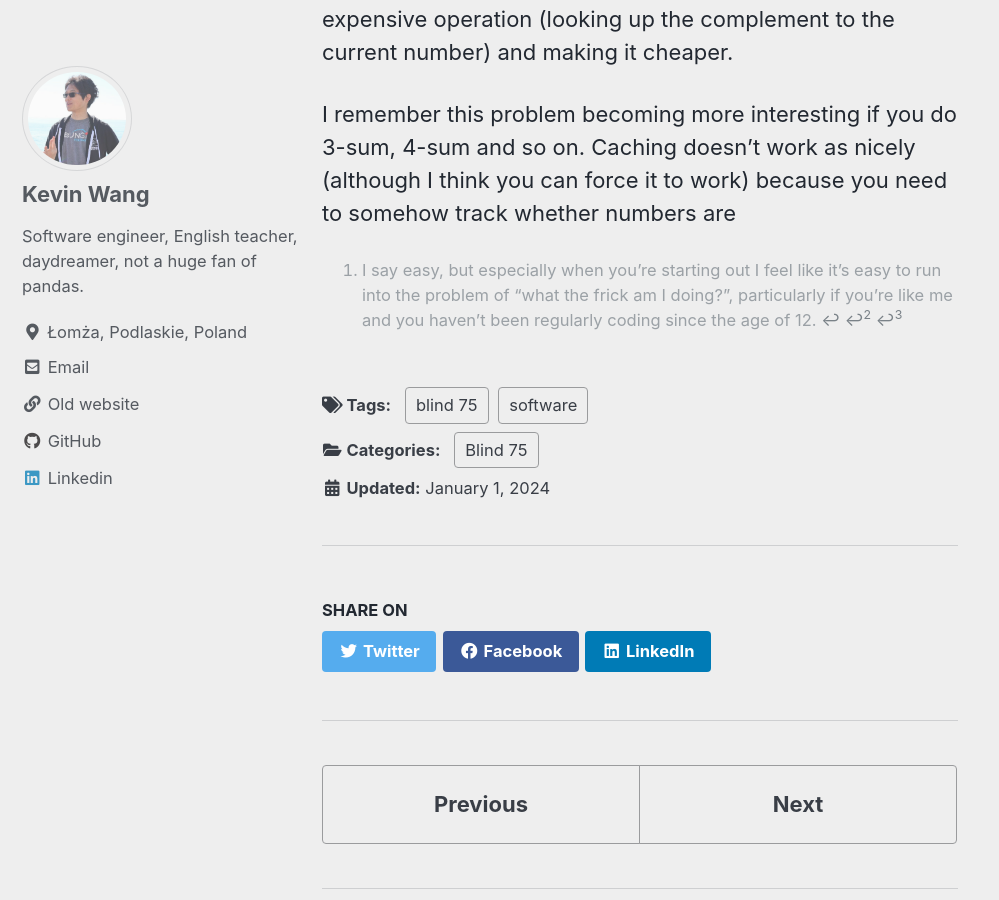
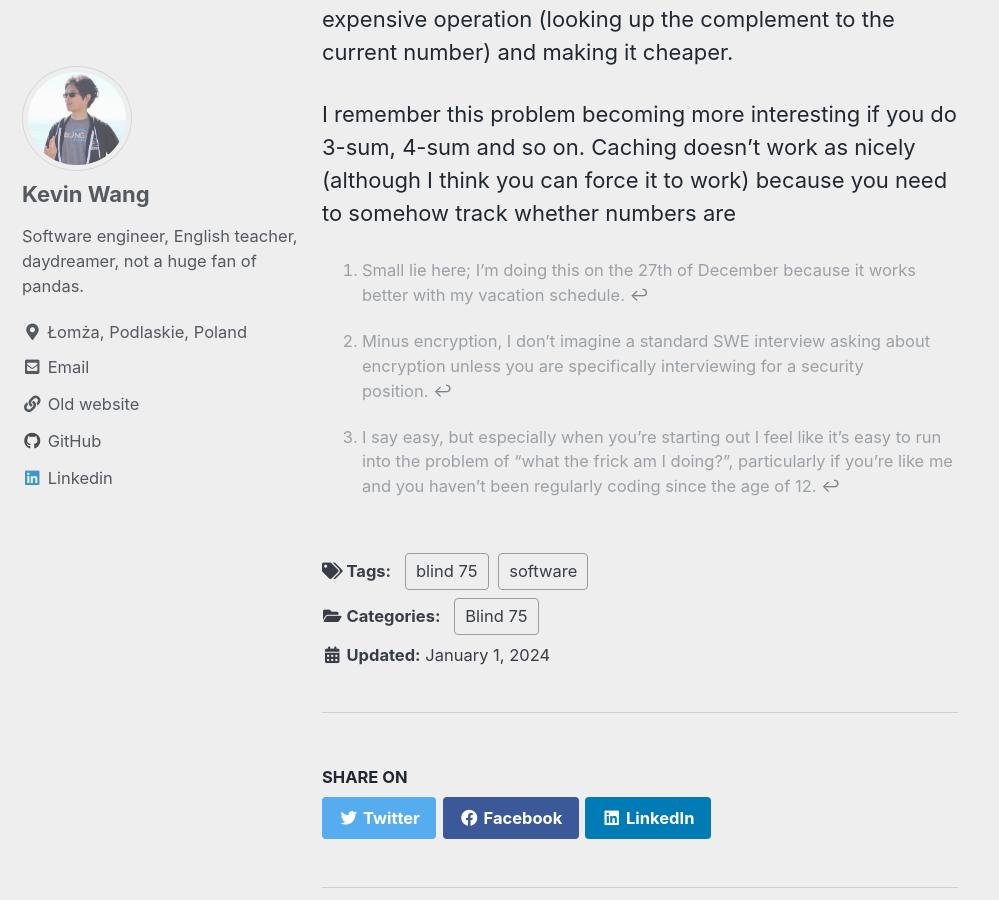
Before and after one commit to michigan-musicer/michigan-musicer.github.io, a Jekyll site: the page built from _posts/2024-01-01-blind75-01.md, in a window 1280 px wide and 900 px high, scrolled down 4774 px. Shown: the whole window, without its empty margins (0-999 px from the left). Built offline with Jekyll 4.4.1, drawn with Linux system fonts in a browser that asks for light colours; cached includes are drawn as plain includes; some of the changed lines change nothing that is shown.

Commit message:
fix footnotes for 75-01

````diff
--- a/_posts/2024-01-01-blind75-01.md
+++ b/_posts/2024-01-01-blind75-01.md
@@ -20,11 +20,11 @@ This is meant to be the start of a daily 1-hour practice regimen for my future c
 
 The main purpose of blogging this is to keep myself accountable on the practice. I'd also like to show my students and other young learners how I make and improve on mistakes. I think in tech, we're often pressured not to admit to having any mistakes, and I've seen this create tons of pressure on my peers and students in university. (Additionally, any company that filters me out for showing my mistakes is probably not a company I want to work for. If the mistakes are consistent and extremely stupid then that's another matter, but I don't want to work somewhere that excessively perfectionist.)
 
-I might not do this for every problem, but I'd also like to reflect on each problem a little more than I usually would. How does the solution actually work, and why is it actually better? When I took operating systems at my university, the professor told us that there were five solutions to any problem in software system design: indirection, caching, hashing, replication, and encryption. A lot of this won't be applicable for LeetCode because LeetCode is not systems; these problems are way too simple for that. But I'll use them[^0] as a starting point to think about why some solutions are better than others.
+I might not do this for every problem, but I'd also like to reflect on each problem a little more than I usually would. How does the solution actually work, and why is it actually better? When I took operating systems at my university, the professor told us that there were five solutions to any problem in software system design: indirection, caching, hashing, replication, and encryption. A lot of this won't be applicable for LeetCode because LeetCode is not systems; these problems are way too simple for that. But I'll use them[^1] as a starting point to think about why some solutions are better than others.
 
 I do tend to over-explain and spend too much time documenting things, so I will try to deliberately make these a little more brain-barfy and scratchwork-y to help cut down on that. Some documentation (esp docs being presented to non-technical audiences) should be better polished, but I don't think the potential audience here would lose out if I had slightly less elegant prose than usual.
 
-[^0]: Minus encryption, I don't imagine a standard SWE interview asking about encryption unless you are specifically interviewing for a security position.
+[^1]: Minus encryption, I don't imagine a standard SWE interview asking about encryption unless you are specifically interviewing for a security position.
 
 Odd number problems will be in Python, even number problems in C++. C++ is standard in games, while Python is normal for most software interviews. I think it'll be good to do both.
 
@@ -88,7 +88,7 @@ def twoSum(self, nums: List[int], target: int) -> List[int]:
 
 This solution is $O(n)$ time and space.
 
-Let's backtrack to the simple solution. The "easy"[^0] solution is to check every pair of numbers in the list to see if they add up to `target`:
+Let's backtrack to the simple solution. The "easy"[^2] solution is to check every pair of numbers in the list to see if they add up to `target`:
 
 ```python
 def twoSum(self, nums: List[int], target: int) -> List[int]:
@@ -98,7 +98,7 @@ def twoSum(self, nums: List[int], target: int) -> List[int]:
                 return [i, j]
 ```
 
-[^0]: I say easy, but especially when you're starting out I feel like it's easy to run into the problem of "what the frick am I doing?", particularly if you're like me and you haven't been regularly coding since the age of 12.
+[^2]: I say easy, but especially when you're starting out I feel like it's easy to run into the problem of "what the frick am I doing?", particularly if you're like me and you haven't been regularly coding since the age of 12.
 
 This is $O(n^2)$ time, $O(1)$ space. Time is usually the more important resource to conserve, and we can save some time here if we cache. "Cache" here just means that we reference a hash map like in the optimal solution above. I count this as caching because the idea is that we make it cheaper to check whether a number we care about (`target - ith`) has already been seen in our one pass of the array. Particularly, we reduce the cost of that check from $O(n)$ (look through the array) to $O(1)$ (lookup in hash map).
 
````
